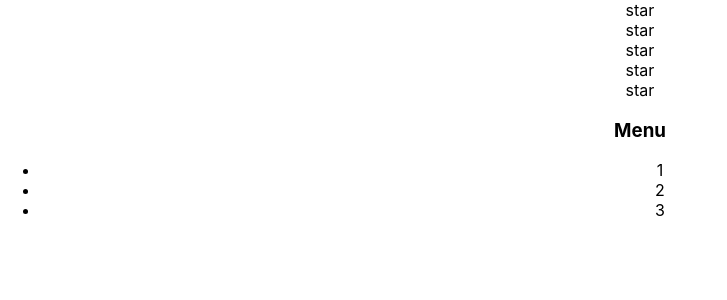
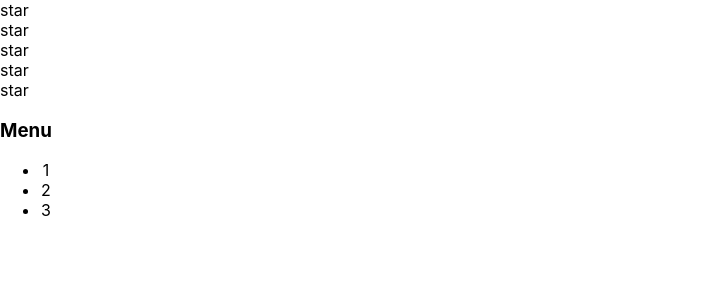
Before and after one commit to AkramGafurov/ReactKabzda, a React (Create React App) app: page / in a window 1280 px wide. Shown: the top 300 px of the page, without its empty margins (0-727 px from the left). Built offline with nearby package versions, Linux system fonts and the light colour scheme.

Commit message:
feat: remove logic of components Rating and Accordion

```diff
--- a/src/App.css
+++ b/src/App.css
@@ -1,5 +1,8 @@
 .App {
   text-align: center;
+  display: flex;
+  flex-direction: column;
+  align-items: flex-start;
 }
 
 .App-logo {
--- a/src/App.tsx
+++ b/src/App.tsx
@@ -1,64 +1,15 @@
 import React from 'react';
-import logo from './logo.svg';
 import './App.css';
+import Accordion from "./components/Accordion/Accordion";
+import {Rating} from "./components/Rating/Rating";
 
 function App() {
     return (
         <div className="App">
-            <Rating/>
-            <Accordion/>
+            <Rating value={0}/>
+            <Accordion accordionTitle={'accordion'}/>
         </div>
     );
 }
 
-function Rating() {
-    return (
-        <div>
-            <Star/>
-            <Star/>
-            <Star/>
-            <Star/>
-            <Star/>
-        </div>
-    );
-}
-
-function Star() {
-    return (
-        <div>
-            star
-        </div>
-    );
-}
-
-function AccordionTitle() {
-    return (
-        <div>
-            <h3>Menu</h3>
-        </div>
-    );
-}
-
-function AccordionBody() {
-    return (
-        <div>
-            <ul>
-                <li>1</li>
-                <li>2</li>
-                <li>3</li>
-            </ul>
-        </div>
-    );
-}
-
-function Accordion() {
-    return (
-        <div>
-            <AccordionTitle/>
-            <AccordionBody/>
-        </div>
-    );
-}
-
-
 export default App;
```
